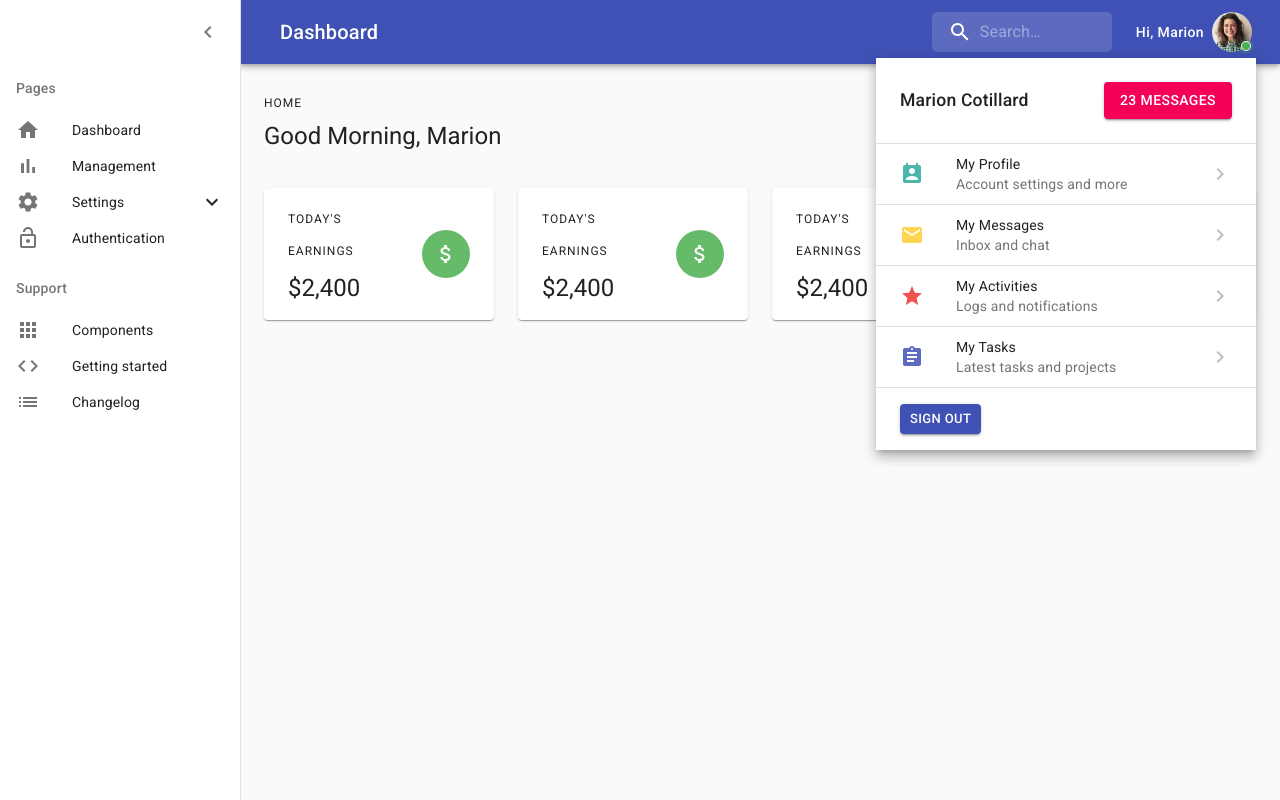
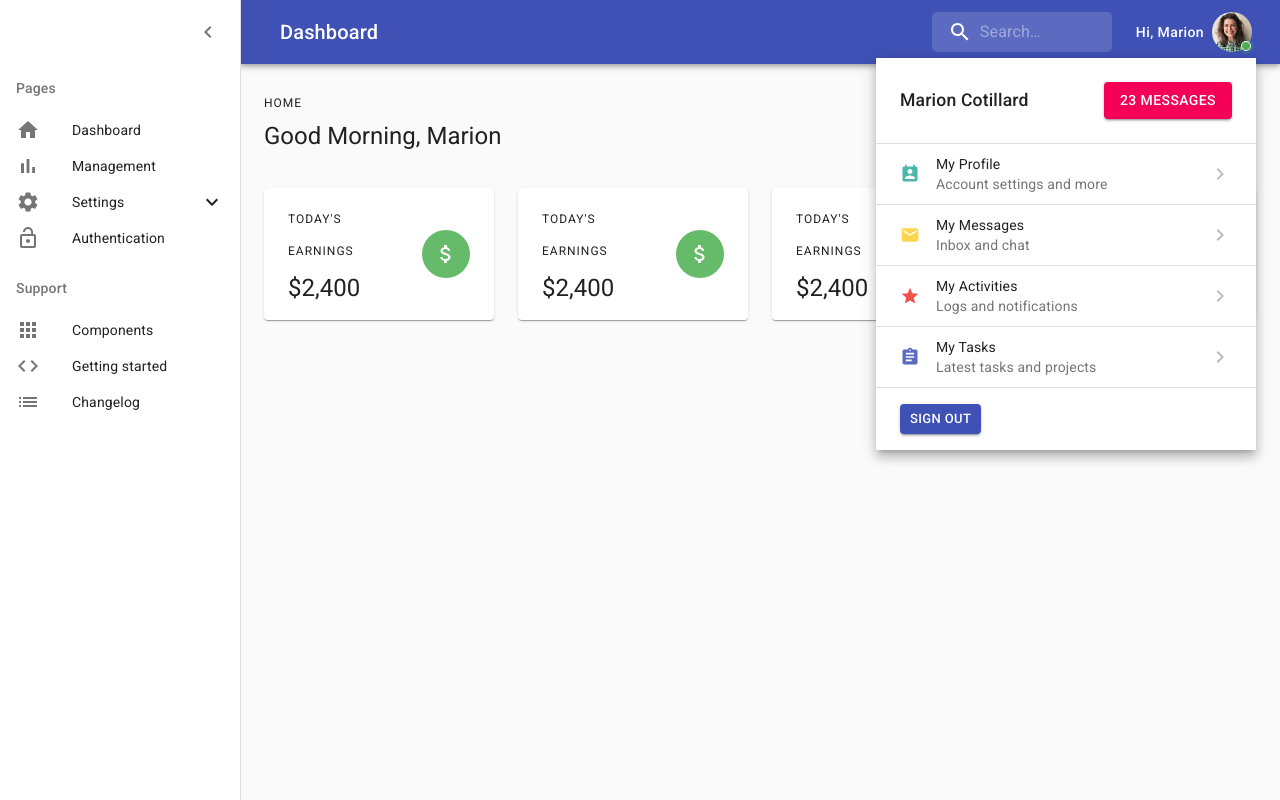
Before and after one commit to AlterClassIO/material-dashboard-react, a React (Create React App) app: page /dashboard in a window 1280 px wide. Both pictures are taken after a click on the button "Hi, Marion". Built offline with nearby package versions, Linux system fonts and the light colour scheme.

Commit message:
styles: resize icons and edit min-width and margin

```diff
--- a/src/components/ProfilePopover.js
+++ b/src/components/ProfilePopover.js
@@ -45,6 +45,10 @@ const StyledListItem = styled(ListItem)`
   padding-left: 24px;
   padding-right: 24px;
 `;
+const StyledListItemIcon = styled(ListItemIcon)`
+  min-width: 20px;
+  margin-right: 16px;
+`;
 const StyledProfileIcon = styled(ProfileIcon)`
   color: ${teal[300]};
 `;
@@ -67,22 +71,22 @@ const ProfilePopover = (props) => {
     {
       primary: "My Profile",
       secondary: "Account settings and more",
-      icon: <StyledProfileIcon />
+      icon: <StyledProfileIcon fontSize="small" />
     },
     {
       primary: "My Messages",
       secondary: "Inbox and chat",
-      icon: <StyledEmailIcon />
+      icon: <StyledEmailIcon fontSize="small" />
     },
     {
       primary: "My Activities",
       secondary: "Logs and notifications",
-      icon: <StyledStarIcon />
+      icon: <StyledStarIcon fontSize="small" />
     },
     {
       primary: "My Tasks",
       secondary: "Latest tasks and projects",
-      icon: <StyledAssignmentIcon />
+      icon: <StyledAssignmentIcon fontSize="small" />
     },
   ];
   // render component
@@ -114,7 +118,7 @@ const ProfilePopover = (props) => {
             items.map(item => (
               <React.Fragment key={item.primary}>
                 <StyledListItem button>
-                  <ListItemIcon>{item.icon}</ListItemIcon>
+                  <StyledListItemIcon>{item.icon}</StyledListItemIcon>
                   <ListItemText
                     primary={item.primary}
                     secondary={item.secondary}
```
